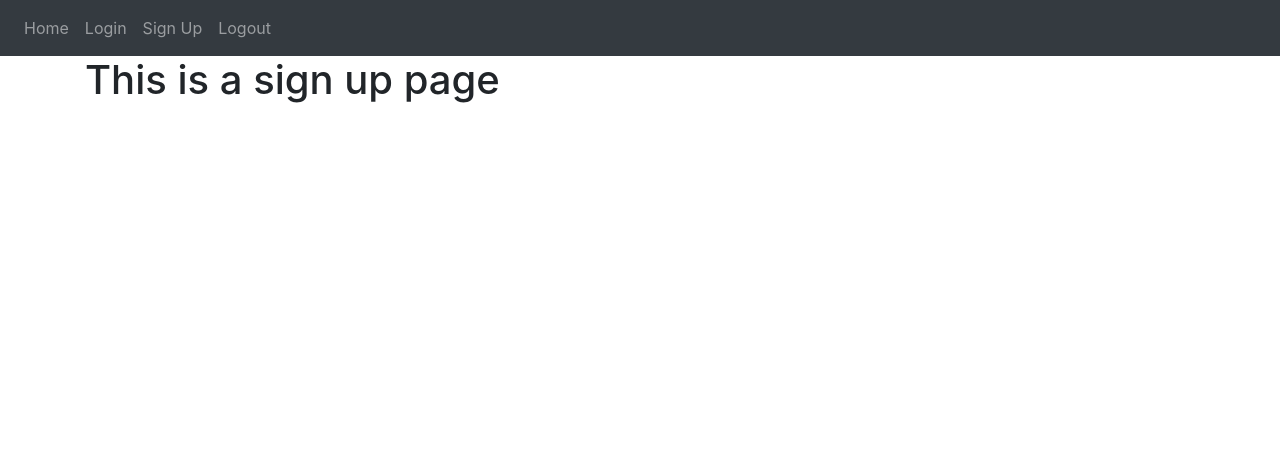
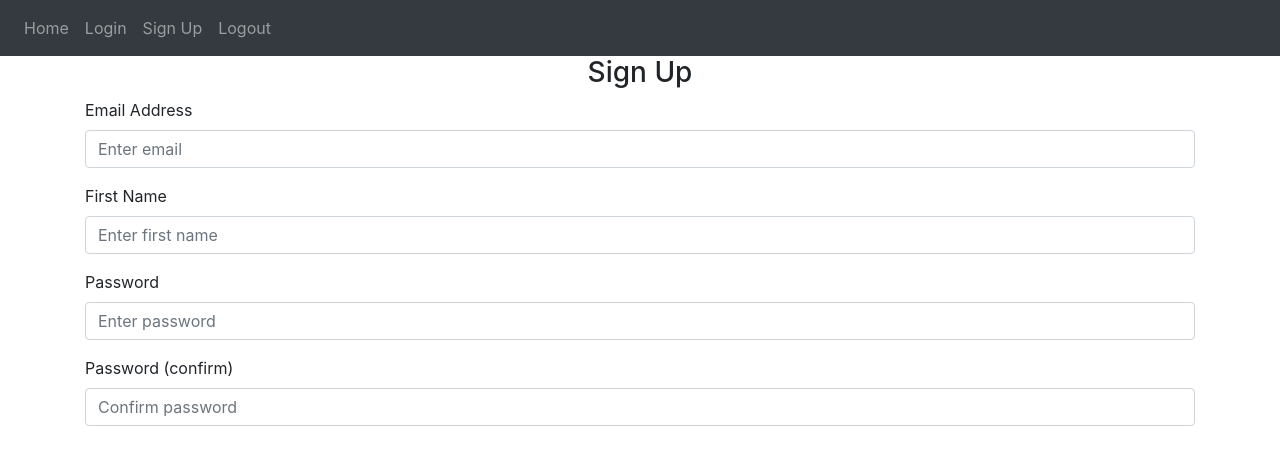
Before and after one commit to KrisK1978/artbynapa, a Flask app: page /sign-up in a window 1280 px wide. Shown: the top 465 px of the page. Run offline with Flask 2, Linux system fonts and the light colour scheme; some libraries are stand-ins or nearby versions.

Commit message:
Added sign-up form content

```diff
--- a/website/auth.py
+++ b/website/auth.py
@@ -4,7 +4,7 @@ auth = Blueprint('auth', __name__)
 
 @auth.route('/login')
 def login():
-    return render_template("login.html")
+    return render_template("login.html", boolean=True)
 
 @auth.route('/logout')
 def logout():
--- a/website/templates/sign_up.html
+++ b/website/templates/sign_up.html
@@ -2,5 +2,47 @@
 {% block title %}Home{% endblock %}
 
 {% block content %}
-    <h1>This is a sign up page</h1>
+<form action="" method="post">
+    <h3 align="center">Sign Up</h3>
+    <div class="form-group">
+        <label for="email">Email Address</label>
+        <input
+            type="email"
+            class="form-control"
+            id="email"
+            name="email"
+            placeholder="Enter email"
+        />
+    </div>
+    <div class="form-group">
+        <label for="firstName">First Name</label>
+        <input
+            type="text"
+            class="form-control"
+            id="firstName"
+            name="firstName"
+            placeholder="Enter first name"
+        />
+    </div>
+    <div class="form-group">
+        <label for="password1">Password</label>
+        <input
+            type="password"
+            class="form-control"
+            id="password1"
+            name="password1"
+            placeholder="Enter password"
+        />
+    </div>
+    <div class="form-group">
+        <label for="password2">Password (confirm)</label>
+        <input
+            type="password"
+            class="form-control"
+            id="password2"
+            name="password2"
+            placeholder="Confirm password"
+        />
+    </div>
+</form>
 {% endblock %}
```
